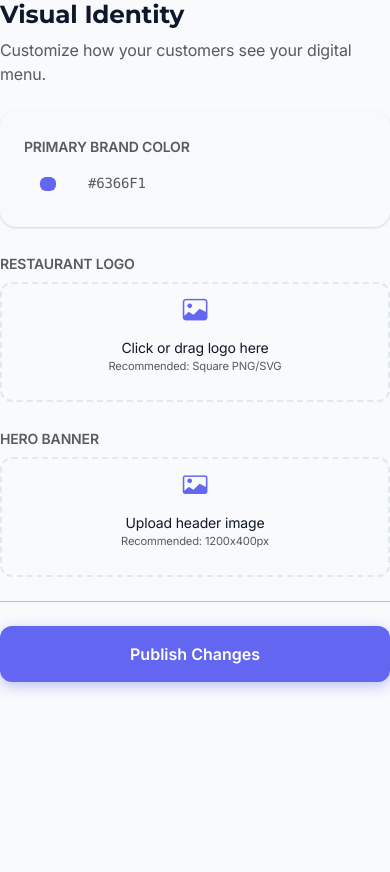
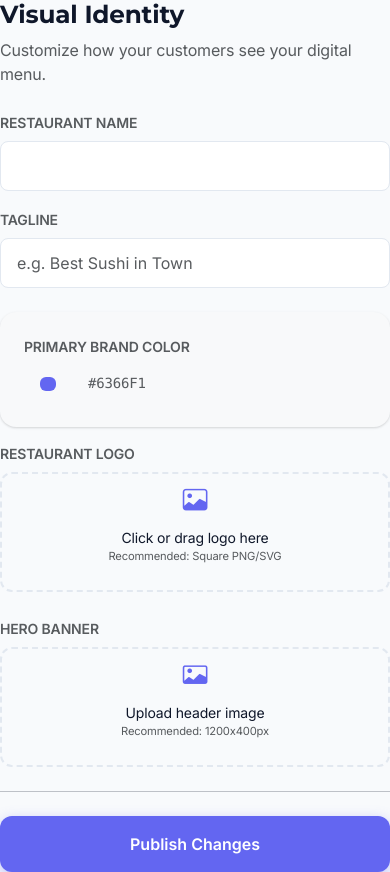
Before and after one commit to shenni-circlerm/oda, a Flask app: template project/templates/design_branding.html in a window 390 px wide. Before the commit the page ends 692 px from the top, so only its background shows below. Run offline with Flask 3, Linux system fonts and the light colour scheme; the template is opened without the code that fills it, so the values that code supplies are empty; some libraries are stand-ins or nearby versions.

Commit message:
Fixed the branding page

```diff
--- a/project/templates/design_branding.html
+++ b/project/templates/design_branding.html
@@ -73,29 +84,43 @@
         </div>
 
         <form id="branding-form" action="{{ url_for('admin.design_branding') }}" method="POST" enctype="multipart/form-data">
+            <div class="mb-3">
+                <label class="form-label small fw-bold text-uppercase text-muted">Restaurant Name</label>
+                <input type="text" name="name" class="form-control" value="{{ restaurant.name }}" required>
+            </div>
+
+            <div class="mb-4">
+                <label class="form-label small fw-bold text-uppercase text-muted">Tagline</label>
+                <input type="text" name="tagline" class="form-control" value="{{ restaurant.tagline or '' }}" placeholder="e.g. Best Sushi in Town">
+            </div>
+
+            <div class="row g-3 mb-4">
                 <!-- Brand Colors -->
-            <div class="card border-0 bg-light mb-4">
-                <div class="card-body">
+                <div class="col-md-6">
+                    <div class="card border-0 bg-light h-100">
+                        <div class="card-body d-flex flex-column justify-content-center">
                             <label class="form-label small fw-bold text-uppercase text-muted">Primary Brand Color</label>
                             <div class="d-flex align-items-center gap-3">
-                        <input type="color" name="primary_color" id="primary_color" class="form-control form-control-color border-0 bg-transparent" value="{{ config.primary_color or '#6366f1' }}">
+                                <input type="color" name="primary_color" id="primary_color" class="form-control form-control-color border-0 bg-transparent" value="{{ restaurant.brand_color or '#6366f1' }}">
                                 <span class="text-muted font-monospace small" id="color-hex">#6366f1</span>
+                            </div>
                         </div>
                     </div>
                 </div>
 
                 <!-- Logo Upload -->
-            <div class="mb-4">
+                <div class="col-md-6 d-flex flex-column">
                     <label class="form-label small fw-bold text-uppercase text-muted">Restaurant Logo</label>
-                <div class="drop-zone" id="logo-drop-zone">
+                    <div class="drop-zone flex-grow-1" id="logo-drop-zone" style="min-height: 120px;">
                         <input type="file" name="logo" id="logo-input" class="d-none" accept="image/*">
-                    <div id="logo-prompt" class="text-center">
+                        <div id="logo-prompt" class="text-center {% if restaurant.logo_data %}d-none{% endif %}">
                             <i class="bi bi-image text-primary fs-2"></i>
                             <p class="mb-0 small fw-medium mt-2">Click or drag logo here</p>
                             <p class="text-muted smallest" style="font-size: 0.7rem;">Recommended: Square PNG/SVG</p>
                         </div>
-                    <div id="logo-preview-container" class="d-none">
-                        <img id="logo-preview" class="img-fluid rounded" style="max-height: 80px;">
+                        <div id="logo-preview-container" class="{% if not restaurant.logo_data %}d-none{% endif %}">
+                            <img id="logo-preview" src="{% if restaurant.logo_data %}{{ url_for('admin.serve_restaurant_image', restaurant_id=restaurant.id, image_type='logo') }}{% endif %}" class="img-fluid rounded" style="max-height: 80px;">
+                        </div>
                     </div>
                 </div>
             </div>
@@ -105,13 +130,13 @@
                 <label class="form-label small fw-bold text-uppercase text-muted">Hero Banner</label>
                 <div class="drop-zone" id="banner-drop-zone">
                     <input type="file" name="banner" id="banner-input" class="d-none" accept="image/*">
-                    <div id="banner-prompt" class="text-center">
+                    <div id="banner-prompt" class="text-center {% if restaurant.banner_data %}d-none{% endif %}">
                         <i class="bi bi-card-image text-primary fs-2"></i>
                         <p class="mb-0 small fw-medium mt-2">Upload header image</p>
                         <p class="text-muted smallest" style="font-size: 0.7rem;">Recommended: 1200x400px</p>
                     </div>
-                    <div id="banner-preview-container" class="d-none w-100 p-2">
-                        <img id="banner-preview" class="img-fluid rounded w-100">
+                    <div id="banner-preview-container" class="{% if not restaurant.banner_data %}d-none{% endif %} w-100 p-2">
+                        <img id="banner-preview" src="{% if restaurant.banner_data %}{{ url_for('admin.serve_restaurant_image', restaurant_id=restaurant.id, image_type='banner') }}{% endif %}" class="img-fluid rounded w-100">
                     </div>
                 </div>
             </div>
@@ -125,7 +150,7 @@
     </div>
 
     <!-- Live Preview Side -->
-    <div class="col-lg-7 preview-pane d-none d-lg-flex">
+    <div class="col-lg-7 preview-pane d-none d-lg-flex justify-content-center align-items-center position-relative">
         <div class="text-center mb-4 position-absolute top-0 mt-4">
             <span class="badge rounded-pill bg-white text-dark shadow-sm px-3 py-2 border">
                 <i class="bi bi-eye-fill me-2 text-primary"></i> Live Customer Preview
@@ -145,6 +170,8 @@ document.addEventListener('DOMContentLoaded', function() {
     const form = document.getElementById('branding-form');
     const colorInput = document.getElementById('primary_color');
     const colorHex = document.getElementById('color-hex');
+    const nameInput = document.querySelector('input[name="name"]');
+    const taglineInput = document.querySelector('input[name="tagline"]');
     const previewContainer = document.getElementById('live-preview-content');
 
     function setupDropZone(zoneId, inputId, containerId, previewId, promptId, callback) {
@@ -186,41 +213,53 @@ document.addEventListener('DOMContentLoaded', function() {
         const primaryColor = colorInput.value;
         colorHex.textContent = primaryColor.toUpperCase();
 
+        const name = nameInput.value || 'Restaurant Name';
+        const tagline = taglineInput.value || 'Welcome! Choose an option to start.';
+
         const logoSrc = document.getElementById('logo-preview').src || 'https://via.placeholder.com/80?text=Logo';
         const bannerSrc = document.getElementById('banner-preview').src || 'https://via.placeholder.com/400x150?text=Header+Image';
 
+        // Check if images are placeholders or real uploads/existing
+        const bannerStyle = bannerSrc.includes('placeholder') ? `background-color: #dfe6e9;` : `background-image: url('${bannerSrc}');`;
+        const logoImg = logoSrc.includes('placeholder')
+            ? `<div class="restaurant-logo rounded-circle shadow bg-white d-flex align-items-center justify-content-center mx-auto"><i class="bi bi-shop fs-2" style="color: ${primaryColor}"></i></div>`
+            : `<img src="${logoSrc}" class="restaurant-logo rounded-circle shadow" alt="Logo">`;
+
         previewContainer.innerHTML = `
-            <div class="menu-preview-header">
-                <img src="${bannerSrc}" class="preview-banner">
-                <div class="preview-logo-circle">
-                    <img src="${logoSrc}">
+            <div class="p-3">
+                <div class="card landing-card shadow-sm text-center">
+                    <div class="banner-container" style="${bannerStyle}"></div>
+
+                    <div class="card-body px-4 pb-5">
+                        ${logoImg}
+
+                        <h2 class="fw-bold mt-3 mb-1">${name}</h2>
+                        <p class="text-muted small mb-3">${tagline}</p>
+
+                        <div class="mt-4 pt-2 text-start">
+                            <p class="fw-bold mb-3">How would you like to order?</p>
+
+                            <div class="order-option-card shadow-sm">
+                                <i class="bi bi-shop-window" style="font-size: 1.8rem; color: ${primaryColor};"></i>
+                                <div>
+                                    <span class="option-title">Dine-In</span>
+                                    <span class="option-desc">Enjoy your meal at our restaurant.</span>
                                 </div>
-                <div class="px-4 pb-4">
-                    <h4 class="fw-bold mb-1">Your Restaurant</h4>
-                    <p class="text-muted small">Open • Closes 10:00 PM</p>
+                                <i class="bi bi-chevron-right ms-auto fs-6 text-muted"></i>
+                            </div>
 
-                    <div class="mt-4 text-start">
-                        <p class="fw-bold mb-3">Order Type</p>
-                        <div class="order-option-card shadow-sm" style="border-left: 4px solid ${primaryColor}">
-                            <i class="bi bi-shop-window me-3 fs-4" style="color: ${primaryColor}"></i>
+                            <div class="order-option-card shadow-sm">
+                                <i class="bi bi-bag-heart" style="font-size: 1.8rem; color: ${primaryColor};"></i>
                                 <div>
-                                <div class="fw-bold">Dine-In</div>
-                                <div class="smallest text-muted" style="font-size: 0.7rem;">Eat at our tables</div>
+                                    <span class="option-title">Take-Away</span>
+                                    <span class="option-desc">Pick up your order and go.</span>
                                 </div>
-                        </div>
-                        <div class="order-option-card shadow-sm">
-                            <i class="bi bi-bag-heart me-3 fs-4 text-muted"></i>
-                            <div>
-                                <div class="fw-bold">Take-Away</div>
-                                <div class="smallest text-muted" style="font-size: 0.7rem;">Pick up your order</div>
+                                <i class="bi bi-chevron-right ms-auto fs-6 text-muted"></i>
                             </div>
                         </div>
                     </div>
-
-                    <button class="btn w-100 mt-3 py-3" style="background-color: ${primaryColor}; color: white; border-radius: 50px;">
-                        View Full Menu
-                    </button>
                 </div>
+                <p class="text-center mt-4 text-muted small">Powered by Oda</p>
             </div>
         `;
     }
@@ -229,6 +268,9 @@ document.addEventListener('DOMContentLoaded', function() {
     setupDropZone('banner-drop-zone', 'banner-input', 'banner-preview-container', 'banner-preview', 'banner-prompt', renderPreview);
 
     colorInput.addEventListener('input', renderPreview);
+    nameInput.addEventListener('input', renderPreview);
+    taglineInput.addEventListener('input', renderPreview);
+
     renderPreview();
 });
 </script>
--- a/project/templates/qrlink_landing.html
+++ b/project/templates/qrlink_landing.html
@@ -141,7 +141,7 @@
             </div>
 
             <p class="text-center mt-4 text-muted small">
-                Powered by QRLink
+                Powered by Oda
             </p>
         </div>
     </div>
```
Also changed, not shown: other parts of project/templates/design_branding.html (+42 -31 lines), routes/routes.py (+7 -1 lines). Lines whose indentation alone changed are shown as unchanged.
